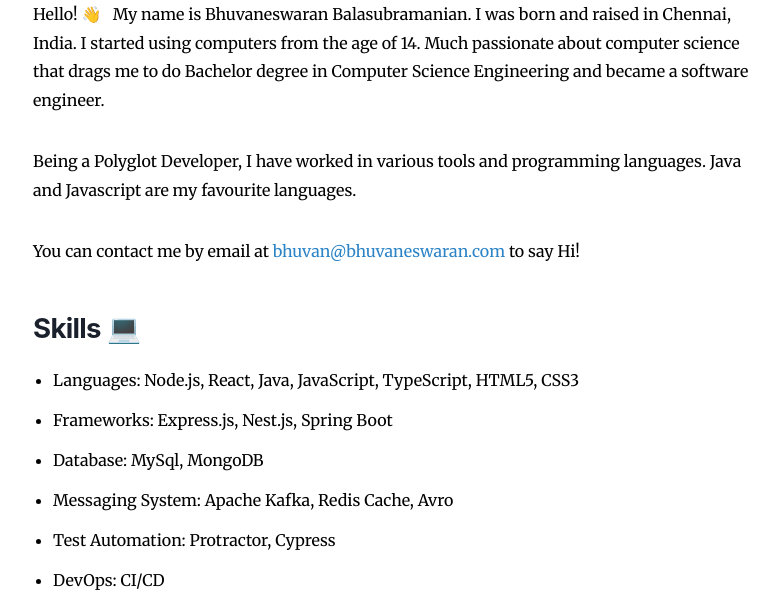
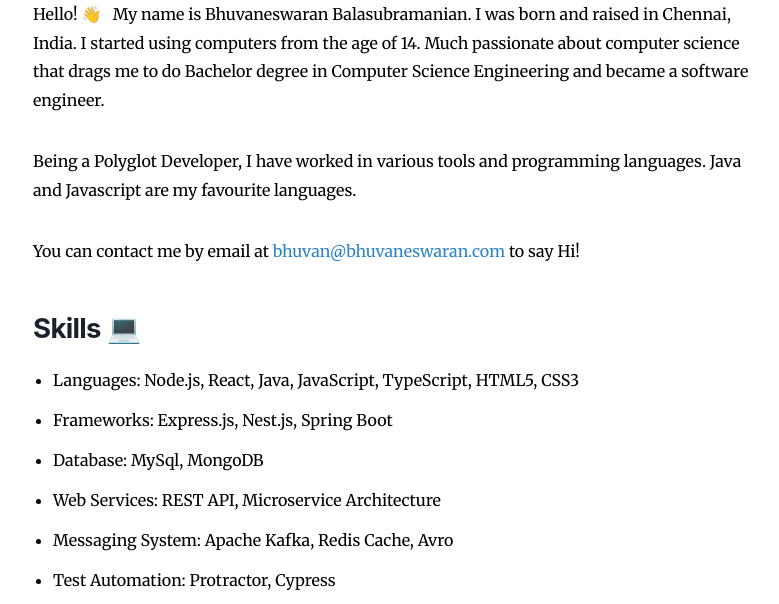
Before and after one commit to bhuvanbalasubramanian/bhuvaneswaran.com, a Gatsby site: page /about in a window 1280 px wide. Shown: the part 196-800 px from the top of the page, without its empty margins (243-1022 px from the left). Built offline with nearby package versions, Linux system fonts and the light colour scheme; Gatsby itself is replaced by a stand-in of ours; a script that the page names is missing; a web font is replaced by a local one.

Commit message:
updated webservices

```diff
--- a/src/pages/about.js
+++ b/src/pages/about.js
@@ -41,6 +41,7 @@ const AboutPage = () => (
       <li>Languages: Node.js, React, Java, JavaScript, TypeScript, HTML5, CSS3</li>
       <li>Frameworks: Express.js, Nest.js, Spring Boot</li>
       <li>Database: MySql, MongoDB</li>
+      <li>Web Services: REST API, Microservice Architecture</li>
       <li>Messaging System: Apache Kafka, Redis Cache, Avro</li>
       <li>Test Automation: Protractor, Cypress</li>
       <li>DevOps: CI/CD</li>
```
